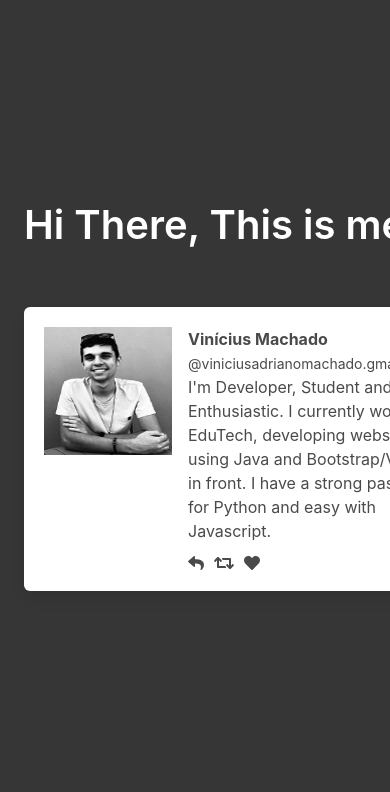
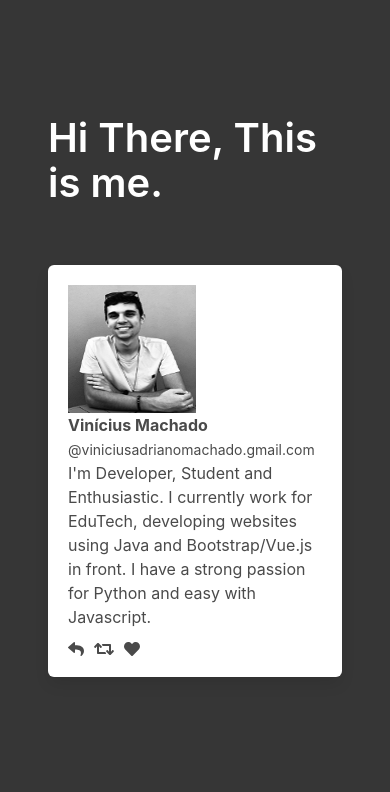
Before and after one commit to vinicius1209/viniciusmachado, a Flask app: page / in a window 390 px wide; the page is wider, and only the part inside the window is pictured. Shown: the part 52-844 px from the top of that part. Run offline with Flask 2, Linux system fonts and the light colour scheme.

Commit message:
Ajustado responsividade no who

```diff
--- a/app/templates/sub/who.html
+++ b/app/templates/sub/who.html
@@ -1,11 +1,13 @@
 <div id="Who" class="content-tab">
+    <section class="section">
+        <div class="container">
             <div class="columns">
                 <div class="column is-half">
                     <h1 class="title is-size-2" style="margin-bottom: 3.75rem;">
                         Hi There, This is me.
                         </h1>
                     <div class="box">
-                <article class="media">
+                        <article class="media" style="display: block;">
                         <div class="media-left">
                             <figure class="image is-128x128">
                             <img src="{{ url_for('static', filename='img/me.png') }}" alt="Image">
@@ -46,3 +48,5 @@
                 </div>
             </div>
         </div>
+    </section>
+</div>
```
Lines whose indentation alone changed are shown as unchanged.
